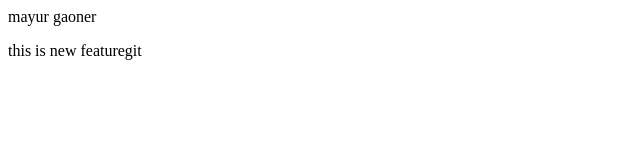
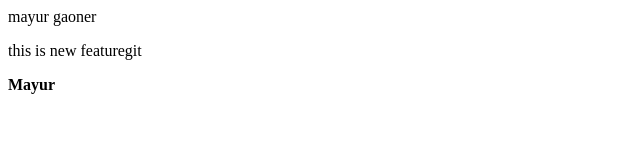
Before and after one commit to MayurGaoner/Local_repo, a plain HTML site: page index.html in a window 1280 px wide. Shown: the full height of the page, 0-640 px from the left. Drawn offline with Linux system fonts and the light colour scheme.

Commit message:
Add new line

```diff
--- a/index.html
+++ b/index.html
@@ -1,2 +1,3 @@
 <p>mayur gaoner</p>
 <p>this is new featuregit </p>
+<b>Mayur<b>
```
